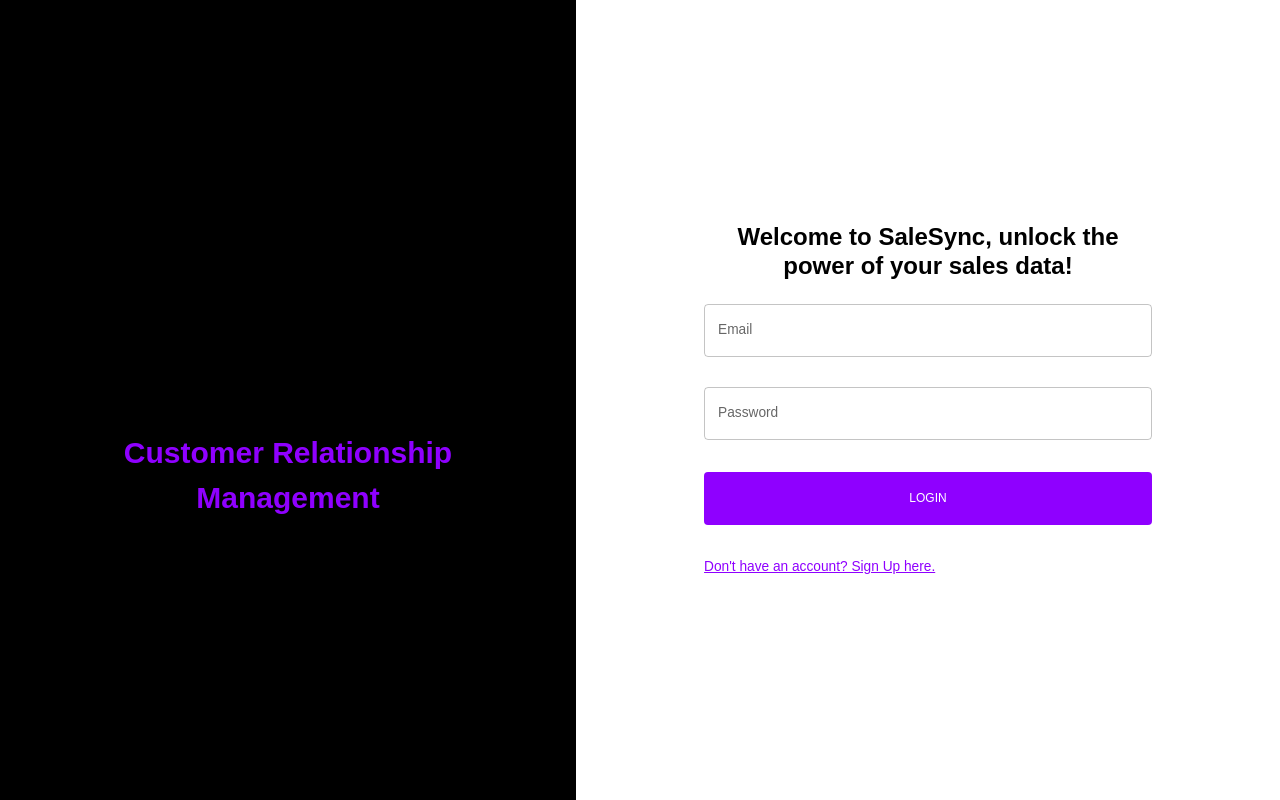
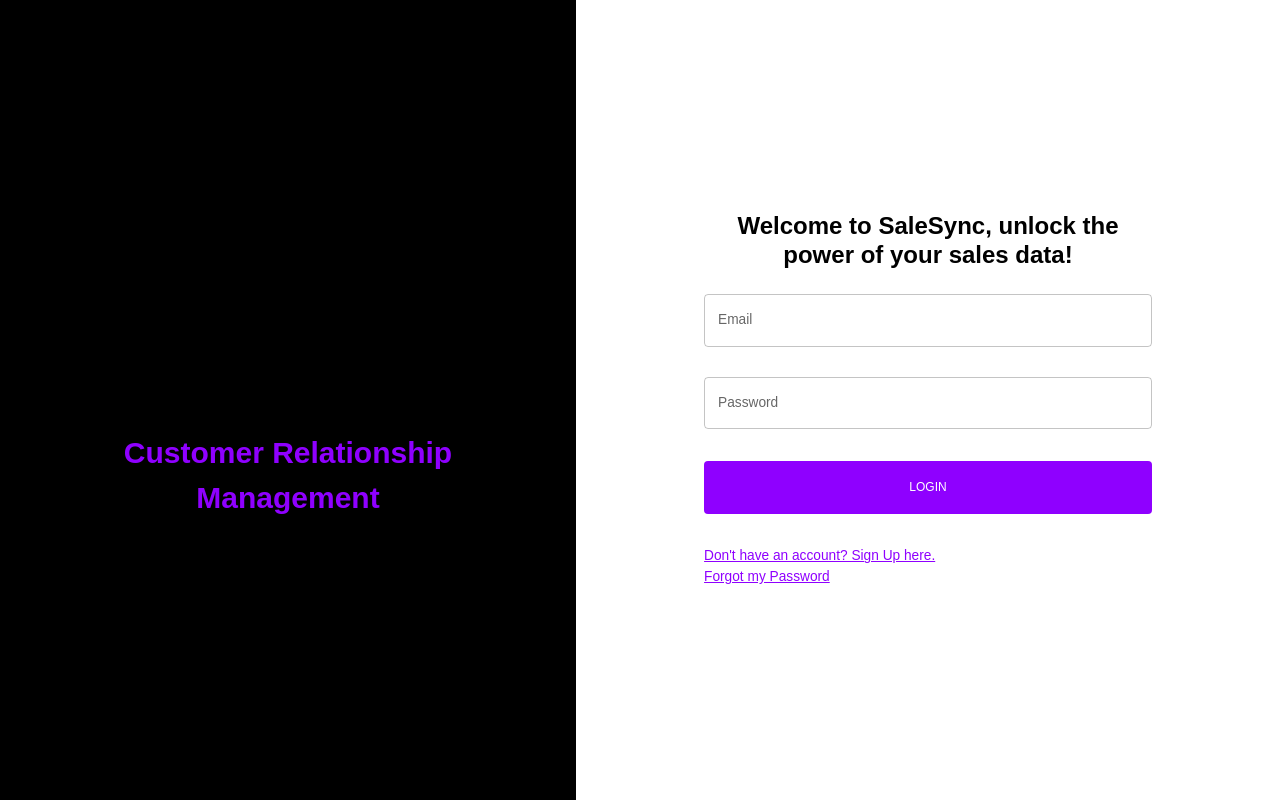
Before and after one commit to pankrit9/sales-sync-CRM, a React (Create React App) app in the folder frontend/: page /login in a window 1280 px wide. Built offline with nearby package versions, Linux system fonts and the light colour scheme.

Commit message:
fixed login and register style issues

```diff
--- a/frontend/src/pages/loginPage/Form.jsx
+++ b/frontend/src/pages/loginPage/Form.jsx
@@ -32,6 +32,11 @@
     password: yup.string().required("required"),
 });
 
+const forgotPasswordSchema = yup.object().shape({
+    // lets user enter their email if they forgot their password
+    email: yup.string().email("Invalid email").required("required"),
+});
+
 const initialValuesRegister = {
     // schema for the validation
     // this for the initial values of the form
@@ -47,6 +52,9 @@
     email: "",
     password: "",
 }
+const initialValuesForgotPassword = {
+    email: "",
+}
 
 const Form = () => {
     const [pageType, setPageType] = useState("login");
@@ -56,6 +64,7 @@
     const isNonMobile = useMediaQuery("(min-width: 600px)"); // hook built into mui to determine if the curr screen size is lower or higher to the value input in it
     const isLogin = pageType === "login"; // to determine if the user is on the login page or the register page
     const isRegister = pageType === "register";
+    const isForgotPassword = pageType === "forgot password";
 
     /**
      *
@@ -137,10 +146,25 @@
             console.log(error);
         }
     }
+    const forgotPassword = async (values, onSubmitProps) => {
+        const loggedInResponse = await fetch(
+            // send the form data to the below api call
+            `${BACKEND_API}/auth/recover-password`,
+            {
+                method: "POST",
+                headers: { "Content-Type": "application/json" },
+                body: JSON.stringify(values),
+                credentials: "omit",
+            }
+        );
+        const loggedIn = await loggedInResponse.json();
+        onSubmitProps.resetForm();  // reset the form
+    }
 
 
     /** logic behind when the user submits the form */
     const handleFormSubmit = async (values, onSubmitProps) => {
+        if (isForgotPassword) await forgotPassword(values, onSubmitProps);
         if (isLogin) await login(values, onSubmitProps);    // leave it for the backend
         if (isRegister) await register(values, onSubmitProps);
     };
@@ -208,7 +232,6 @@
                                     sx={{
                                         gridColumn: "span 4"
                                     }} />
-
                             </>
                         )}
 
@@ -257,9 +280,9 @@
                                         value="manager"
                                         checked={values.role === "manager"}
                                         onChange={handleChange}
-                                        sx={{
-                                            position:'absolute'
-                                        }}
+                                        // sx={{
+                                        //     position: 'absolute'
+                                        // }}
                                     />
                                     Staff
                                 </label>
@@ -278,7 +301,7 @@
                                 padding: "1rem",
                                 backgroundColor: palette.primary.main,
                                 color: palette.background.alt,
-                                "&:hover": { color: palette.primary.main},
+                                "&:hover": { color: palette.primary.main },
                             }}
                         >
                             {isLogin ? "LOGIN" : "REGISTER"}
@@ -304,6 +327,29 @@
                                 : "Already have an account? Login here."}
                         </Typography>
                     </Box>
+                    {/* FORGOT PASSWORD */}
+                    {!isRegister && (
+                        <Typography
+                            onClick={() => {
+                                // if on login page, switch to forgot page, else switch to login page
+                                setPageType(isLogin ? "forgot password" : "login");
+                                navigate("/resetpassword");
+                                resetForm();
+                            }}
+                            sx={{
+                                textDecoration: "underline",
+                                color: palette.primary.main,
+                                "&:hover": {
+                                    cursor: "pointer",
+                                    color: palette.primary.light,
+                                }
+                            }}
+                        >
+                            {isLogin
+                                ? "Forgot my Password"
+                                : "I've remembered my password, click here to login!"}
+                        </Typography>
+                    )}
                 </form>
             )}
         </Formik>
```
Lines whose indentation alone changed are shown as unchanged.
